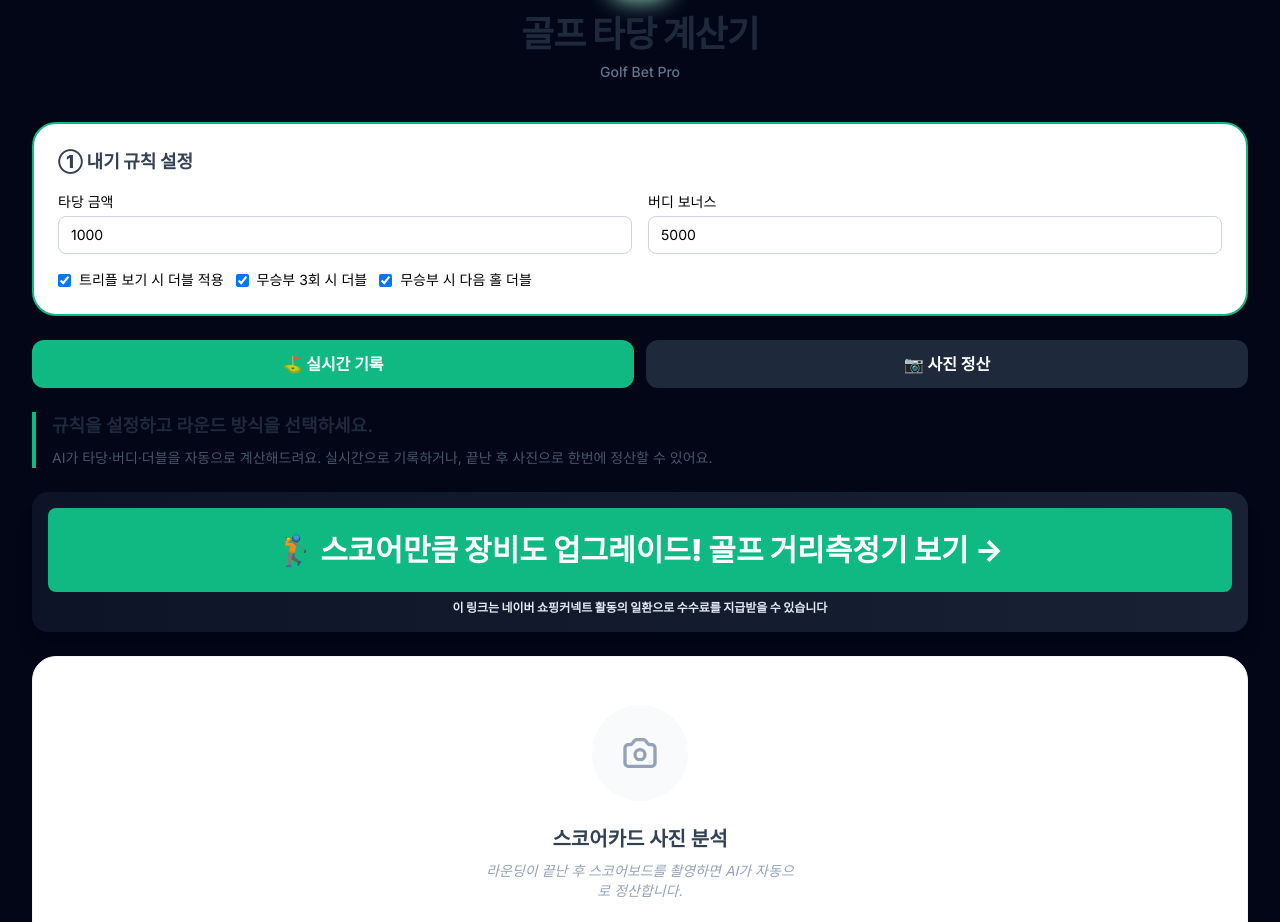
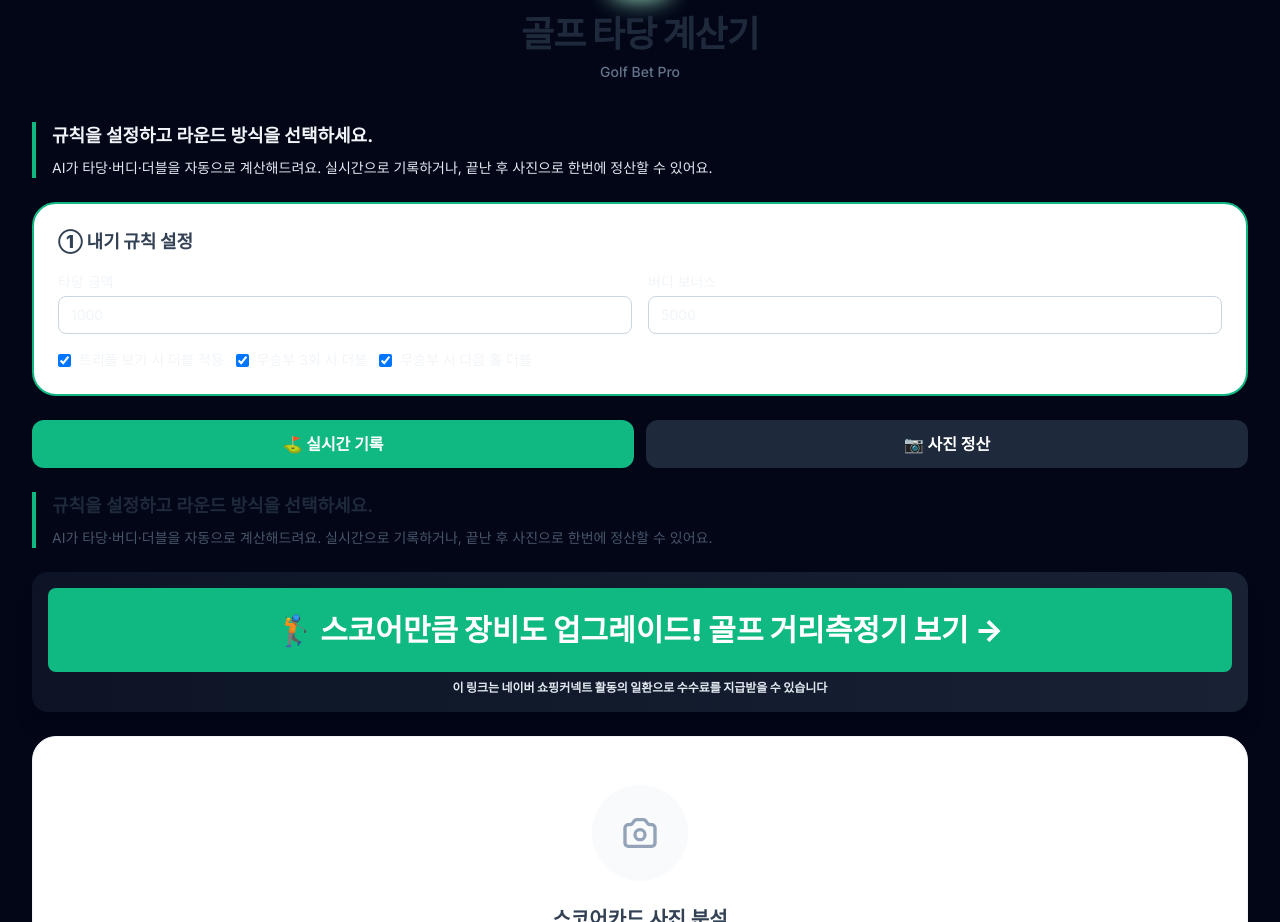
Before and after one commit to soonwooj/golf-bet-master, a React (Vite) app: page / in a window 1280 px wide. Shown: the part 1040-1962 px from the top of the page. Built offline with nearby package versions, Linux system fonts and the light colour scheme.

Commit message:
Fix text colors in rule panel and move intro above settings

```diff
--- a/src/App.tsx
+++ b/src/App.tsx
@@ -189,11 +189,19 @@ const App: React.FC = () => {
         <p className="text-slate-500 dark:text-slate-400 font-medium text-sm">Golf Bet Pro</p>
       </header>
 
+      {/* App intro text */}
+      <section className="border-l-4 border-emerald-500 pl-4 mb-6">
+        <p className="font-bold text-lg text-slate-100">규칙을 설정하고 라운드 방식을 선택하세요.</p>
+        <p className="mt-2 text-sm text-slate-200">
+          AI가 타당·버디·더블을 자동으로 계산해드려요. 실시간으로 기록하거나, 끝난 후 사진으로 한번에 정산할 수 있어요.
+        </p>
+      </section>
+
       {/* Rule setting panel */}
       <section className="border-2 border-emerald-500 rounded-3xl p-6 mb-6 bg-white dark:bg-slate-900 shadow-sm">
         <h2 className="font-extrabold text-lg text-slate-700 dark:text-slate-200 mb-4">① 내기 규칙 설정</h2>
         <div className="grid grid-cols-1 md:grid-cols-2 gap-4 mb-4">
-          <label className="space-y-1 text-sm">
+          <label className="space-y-1 text-sm text-slate-100 dark:text-slate-100">
             <span>타당 금액</span>
             <input
               type="number"
@@ -202,7 +210,7 @@ const App: React.FC = () => {
               className="w-full rounded-lg border border-slate-300 dark:border-slate-700 bg-white dark:bg-slate-800 px-3 py-2 text-sm"
             />
           </label>
-          <label className="space-y-1 text-sm">
+          <label className="space-y-1 text-sm text-slate-100 dark:text-slate-100">
             <span>버디 보너스</span>
             <input
               type="number"
@@ -213,7 +221,7 @@ const App: React.FC = () => {
           </label>
         </div>
         <div className="flex flex-col md:flex-row md:items-center gap-3">
-          <label className="inline-flex items-center gap-2 text-sm">
+          <label className="inline-flex items-center gap-2 text-sm text-slate-100 dark:text-slate-100">
             <input
               type="checkbox"
               checked={settings.doubleOnTripleBogey}
@@ -222,7 +230,7 @@ const App: React.FC = () => {
             />
             트리플 보기 시 더블 적용
           </label>
-          <label className="inline-flex items-center gap-2 text-sm">
+          <label className="inline-flex items-center gap-2 text-sm text-slate-100 dark:text-slate-100">
             <input
               type="checkbox"
               checked={settings.doubleOnTieCount >= 3}
@@ -231,7 +239,7 @@ const App: React.FC = () => {
             />
             무승부 3회 시 더블
           </label>
-          <label className="inline-flex items-center gap-2 text-sm">
+          <label className="inline-flex items-center gap-2 text-sm text-slate-100 dark:text-slate-100">
             <input
               type="checkbox"
               checked={settings.doubleNextOnAllTie}
```
